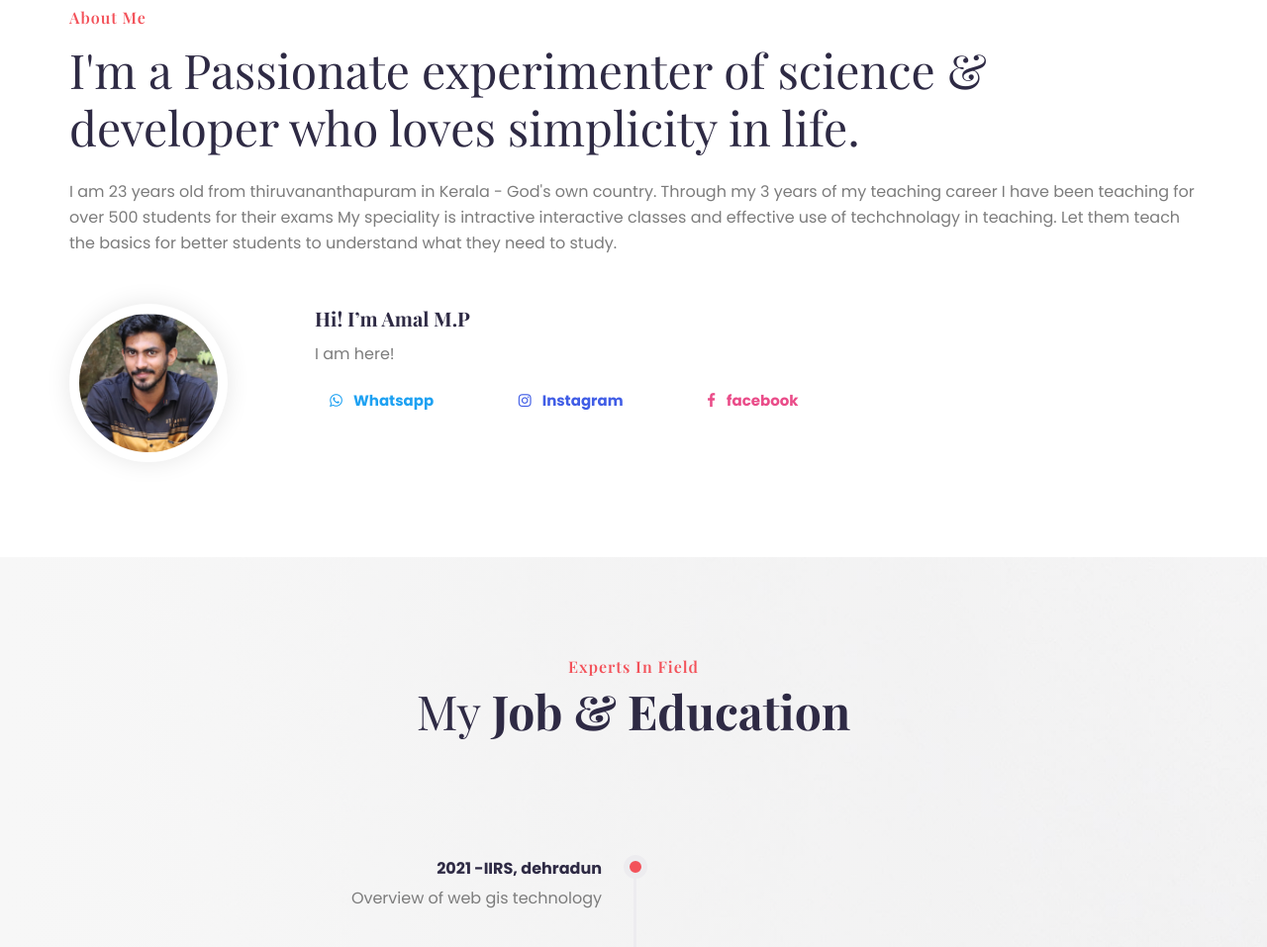
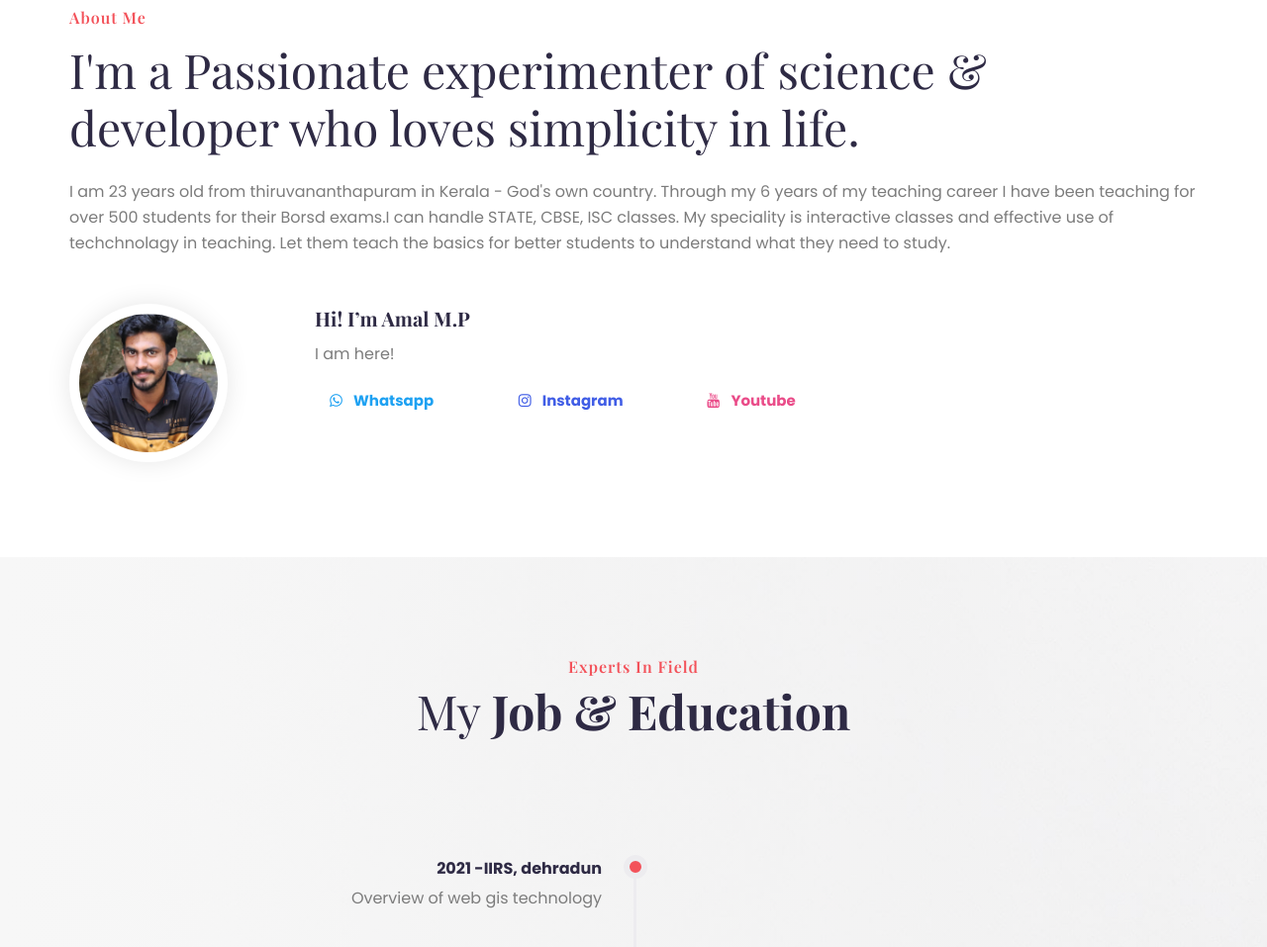
Before and after one commit to Amalmp1/amalmp.online, a plain HTML site: page index.html in a window 1280 px wide. Shown: the part 813-1770 px from the top of the page at 99% size. Drawn offline with nearby package versions, Linux system fonts and the light colour scheme; a web font is replaced by a local one.

Commit message:
Update index.html

```diff
--- a/index.html
+++ b/index.html
@@ -113,8 +113,8 @@
             <h3 class="title-w3l"><span>I'm a Passionate experimenter of science & developer who loves simplicity in life.</h3>
             <p class="mt-4">I am 23 years old  from thiruvananthapuram in Kerala - God's own country.
 
-              Through my 3 years of my teaching  career I have been teaching for over 500 students for their exams My
-              speciality is intractive interactive classes  and effective use of techchnolagy in teaching. Let them teach the basics for better students to understand what they need to study. </p>
+              Through my 6 years of my teaching  career I have been teaching for over 500 students for their  Borsd exams.I can  handle STATE, CBSE, ISC classes. My
+              speciality is interactive classes  and effective use of techchnolagy in teaching.  Let them teach the basics for better students to understand what they need to study. </p>
             <div class="about-pic-grids row no-gutters mt-5">
               <div class="col-md-3 position-relative person-img">
                 <img src="assets/images/person.jpg" alt="" class="radius-image img-fluid">
@@ -124,17 +124,17 @@
                 <p class="title mt-2">
                   I am here!</p>
                 <div class="social-column-3 mt-3">
-                  <a href="#" target="_blank" class="twitter">
+                  <a href="https://wa.me/8943938099" target="_blank" class="twitter">
                     <span class="fa fa-whatsapp mr-2"></span>
                     <span class="social-text">Whatsapp</span>
                   </a>
-                  <a href=" #" target="_blank" class="instagram">
+                  <a href=" http://www.instagram.com/storyteller_malayali" target="_blank" class="instagram">
                     <span class="fa fa-instagram mr-2"></span>
                     <span class="social-text">Instagram</span>
                   </a>
-                  <a href=" #" class="dribble">
-                    <span class="fa fa-facebook mr-2"></span>
-                    <span class="social-text">facebook</span>
+                  <a href="https://www.youtube.com/channel/UCtBaDQr2ZfPU5Gk41yTOFyg" class="dribble">
+                    <span class="fa fa-youtube mr-2"></span>
+                    <span class="social-text">Youtube</span>
                   </a>
                 </div>
               </div>
```
